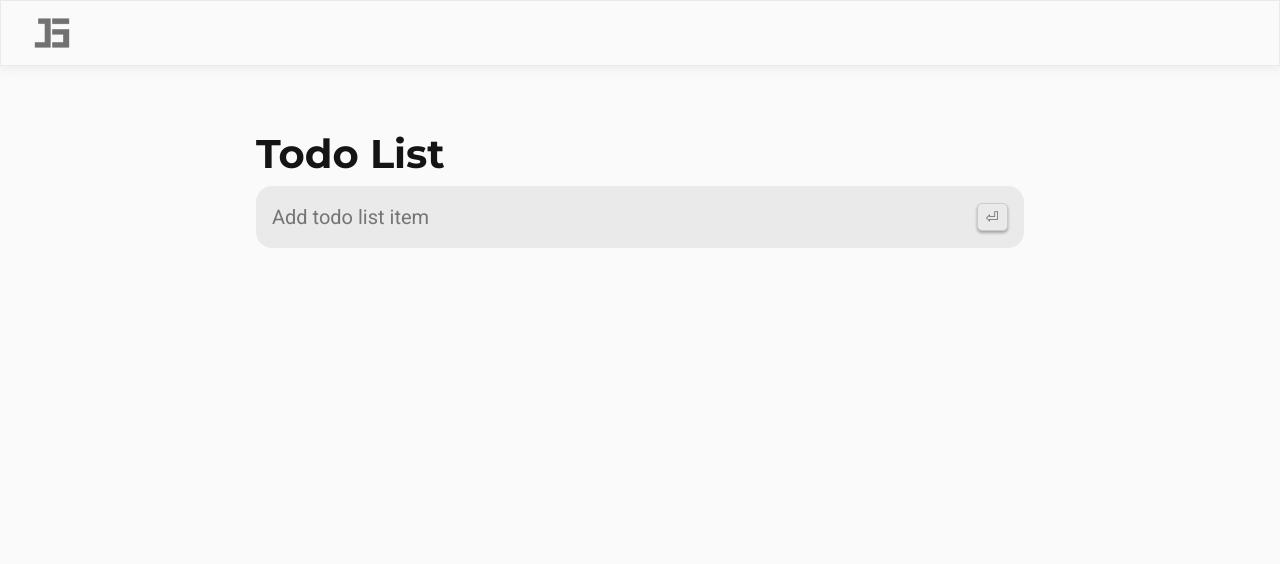
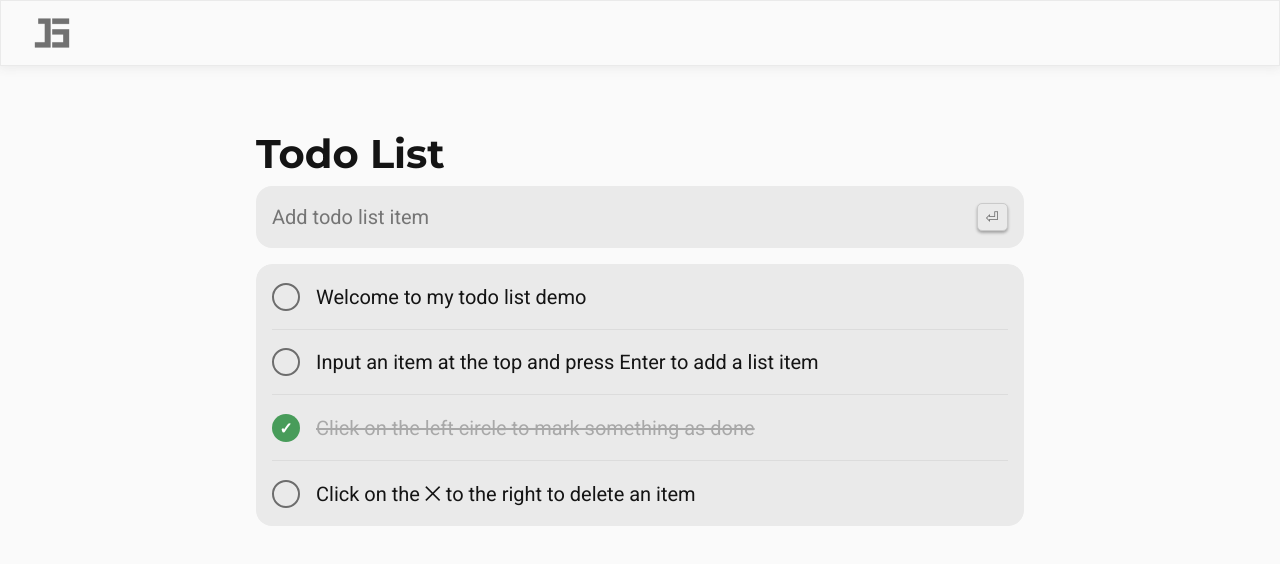
Before and after one commit to jsainz237/todo-list, a React (Create React App) app: page / in a window 1280 px wide. Shown: the top 564 px of the page. Built offline with nearby package versions, Linux system fonts and the light colour scheme.

Commit message:
add Default welcome items

```diff
--- a/src/components/TodoList/index.tsx
+++ b/src/components/TodoList/index.tsx
@@ -40,7 +40,17 @@ export const TodoList: React.FC = () => {
         const persistedList = localStorage.getItem(LS_LIST_KEY);
         if(persistedList) {
             setListItems(JSON.parse(persistedList));
+            return;
         }
+
+        const firstTimeList = [
+            { text: "Welcome to my todo list demo" },
+            { text: `Input an item at the top and press Enter to add a list item` },
+            { text: "Click on the left circle to mark something as done", checked: true },
+            { text: "Click on the \u2A09 to the right to delete an item" },
+        ];
+
+        setListItems(firstTimeList);
     }, []);
 
     // everytime list is updated, write to local storage
```
